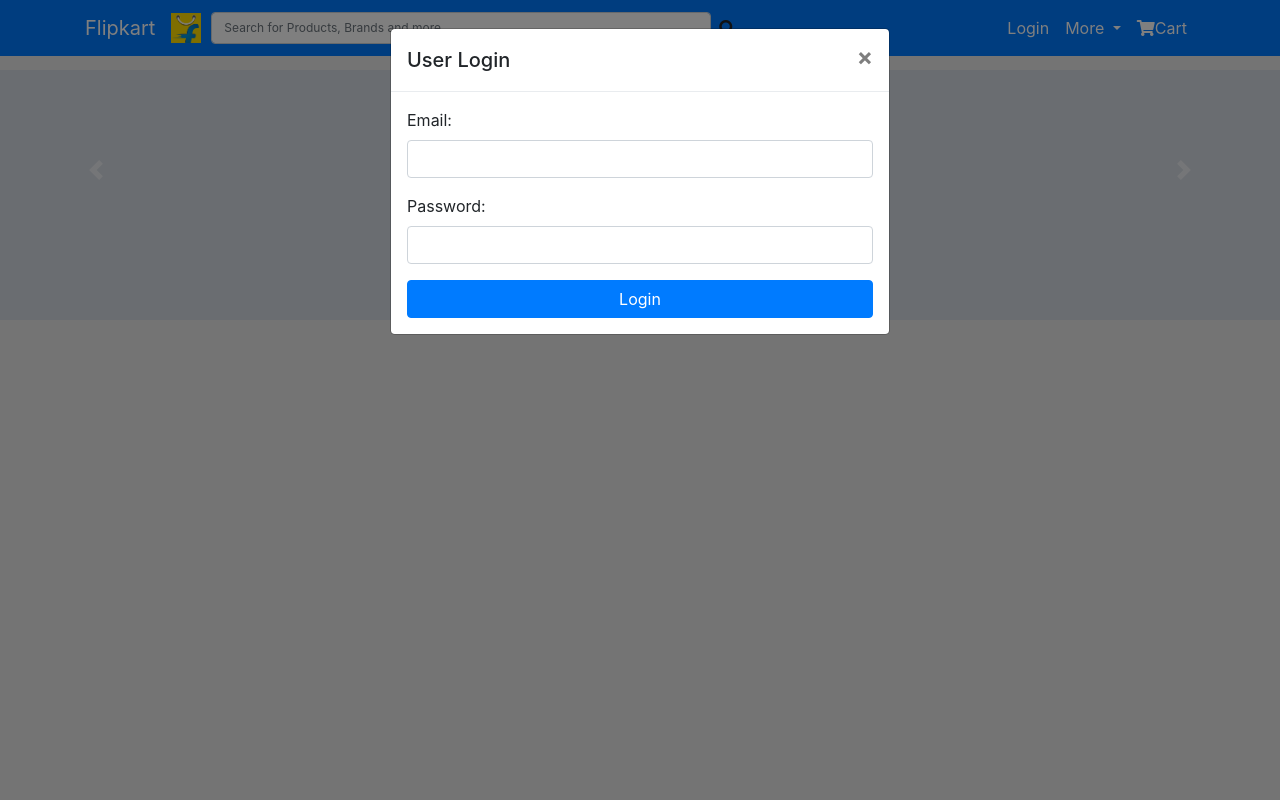
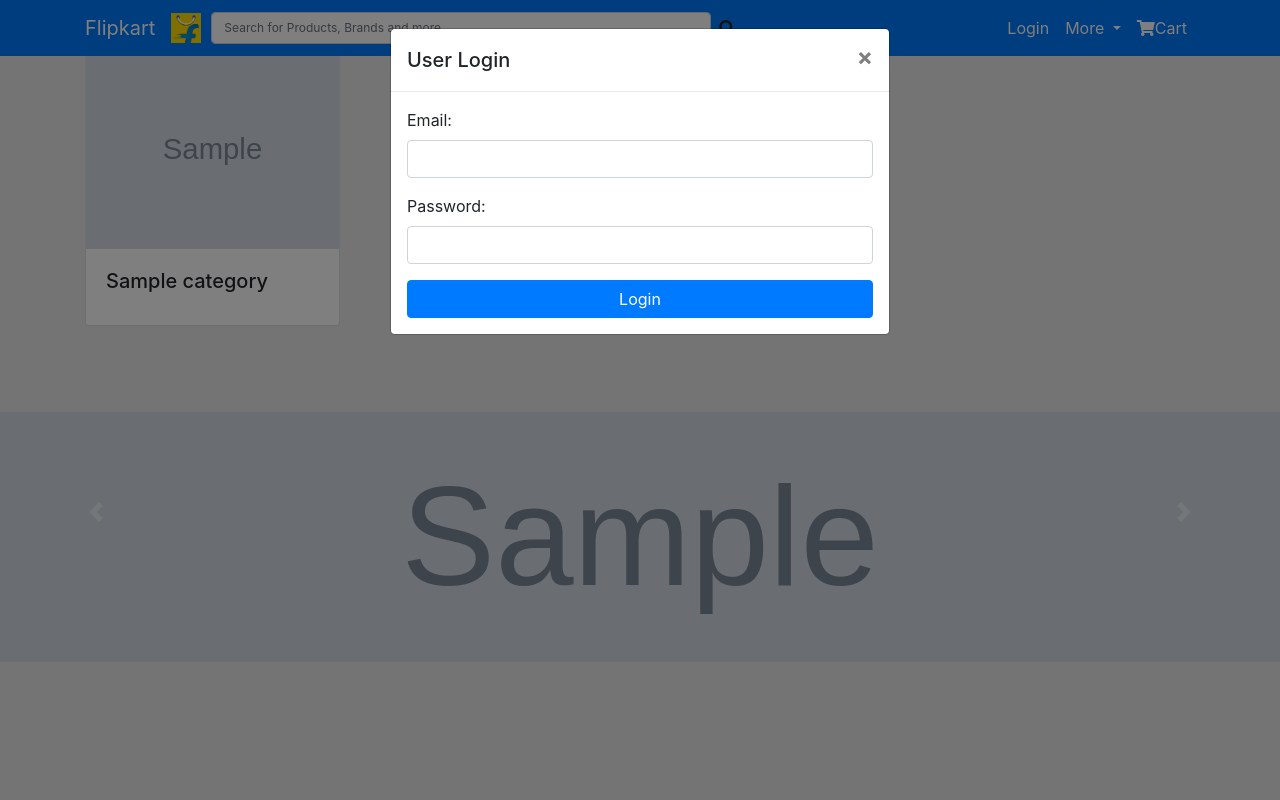
Before and after one commit to AishwaryaTomar883/e_commerce, a Django app: template e_commerce/e_commerce/templates/user/home.html in a window 1280 px wide. Run offline with Django 3.2, Linux system fonts and the light colour scheme; the template is opened without the code that fills it: most values are stand-ins (such as "Sample title", 1, 10 or a date in 2020); grey boxes marked "Sample" are stand-in pictures; some libraries are stand-ins or nearby versions.

Commit message:
Implemented the category section

```diff
--- a/e_commerce/e_commerce/templates/user/home.html
+++ b/e_commerce/e_commerce/templates/user/home.html
@@ -44,8 +44,24 @@
         </ul>
     </div>
 </nav>
+
+<!-- Category Section -->
+<div class="container mt-5">
+    <div class="row">
+        {% for category in categories %}
+            <div class="col-md-3 mb-3">
+                <div class="card">
+                    <img src="{{ category.image.url }}" class="card-img-top" alt="{{ category.name }}" width="200" height="200">
+                    <div class="card-body">
+                        <h5 class="card-title">{{ category.name }}</h5>
+                    </div>
+                </div>
+            </div>
+        {% endfor %}
+    </div>
+</div>
+
 <!-- CAROUSEL -->
-<div></div>
 <div id="carouselExampleControls" class="carousel slide" data-ride="carousel">
     <div class="carousel-inner">
         {% for image in carousel_images %}
--- a/e_commerce/e_commerce/user/api/views.py
+++ b/e_commerce/e_commerce/user/api/views.py
@@ -5,6 +5,7 @@ from rest_framework.generics import GenericAPIView, CreateAPIView
 from rest_framework.permissions import AllowAny
 from rest_framework_simplejwt.views import TokenRefreshView
 
+from utils.import_models import Category
 from utils.messages import UserSignupMessages
 from .serializers import LoginSerializer, SignupSerializer
 from utils.base_utils import AppResponse, AuthService
@@ -62,7 +63,8 @@ class LoginAPIView(GenericAPIView):
 
 def home(request):
     carousel_images = CarouselImage.objects.all()
-    return render(request, "user/home.html", {"carousel_images": carousel_images})
+    categories = Category.objects.all()
+    return render(request, "user/home.html", {"carousel_images": carousel_images, "categories": categories})
 
 
 def register(request):
--- a/e_commerce/e_commerce/user/models.py
+++ b/e_commerce/e_commerce/user/models.py
@@ -7,7 +7,7 @@ from django_extensions.db.models import (
     TimeStampedModel,
 )
 
-from utils.utils import product_image_upload_path, carousel_image_upload_path
+from utils.utils import product_image_upload_path, carousel_image_upload_path, category_image_upload_path
 
 
 class User(AbstractUser):
@@ -46,6 +46,7 @@ class BaseMasterModel(ActivatorModel, TimeStampedModel):
 class Category(BaseMasterModel):
     """model for storing categories"""
     name = models.CharField(max_length=150, null=True)
+    image = models.ImageField(upload_to=category_image_upload_path, null=True)
 
     def __str__(self) -> str:
         """
--- a/e_commerce/e_commerce/utils/constants.py
+++ b/e_commerce/e_commerce/utils/constants.py
@@ -8,3 +8,7 @@ class ProductImageConstants:
 
 class CarouselImageConstants:
     CAROUSEL_IMAGE_PATH = "carousel_images/"
+
+
+class CategoryImageConstants:
+    CATEGORY_IMAGE_PATH = "category_images/"
```
Also changed, not shown: e_commerce/e_commerce/utils/utils.py (+6 -1 lines), e_commerce/e_commerce/user/migrations/0004_category_image.py (added).
